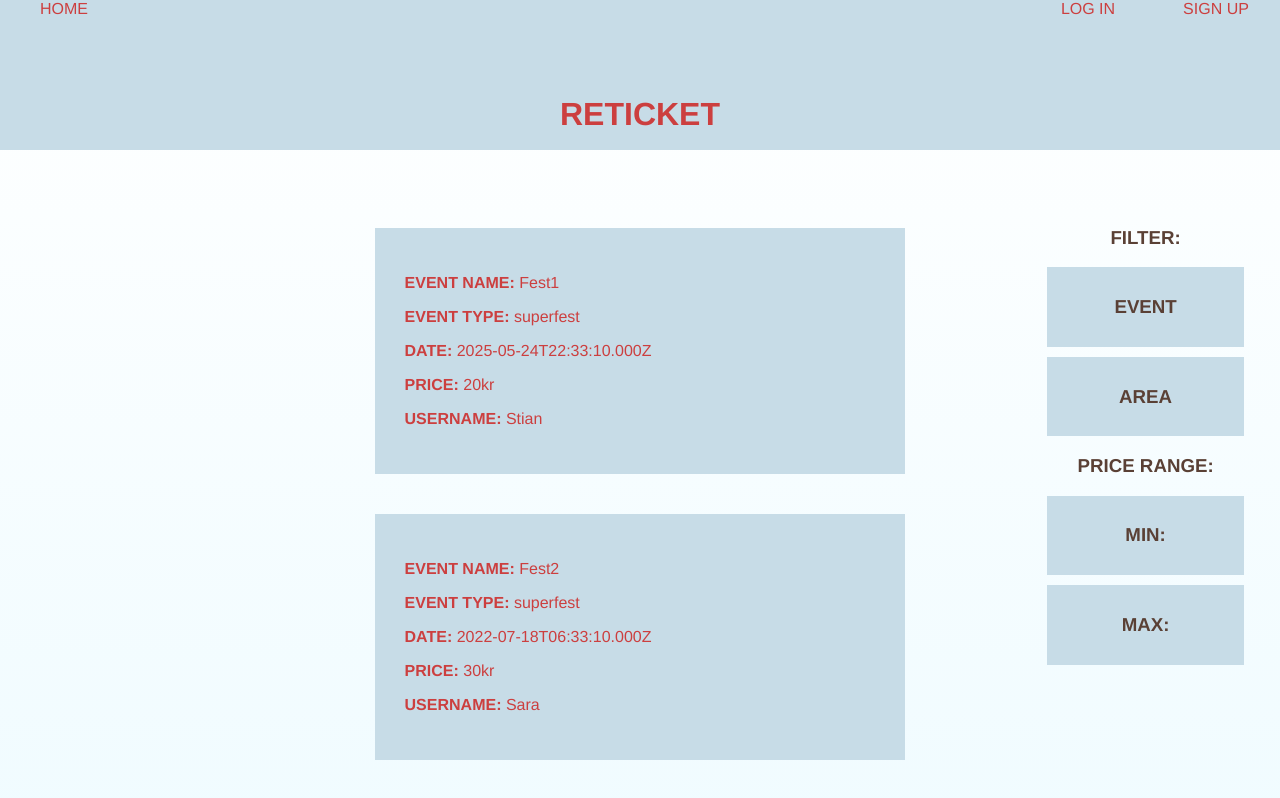
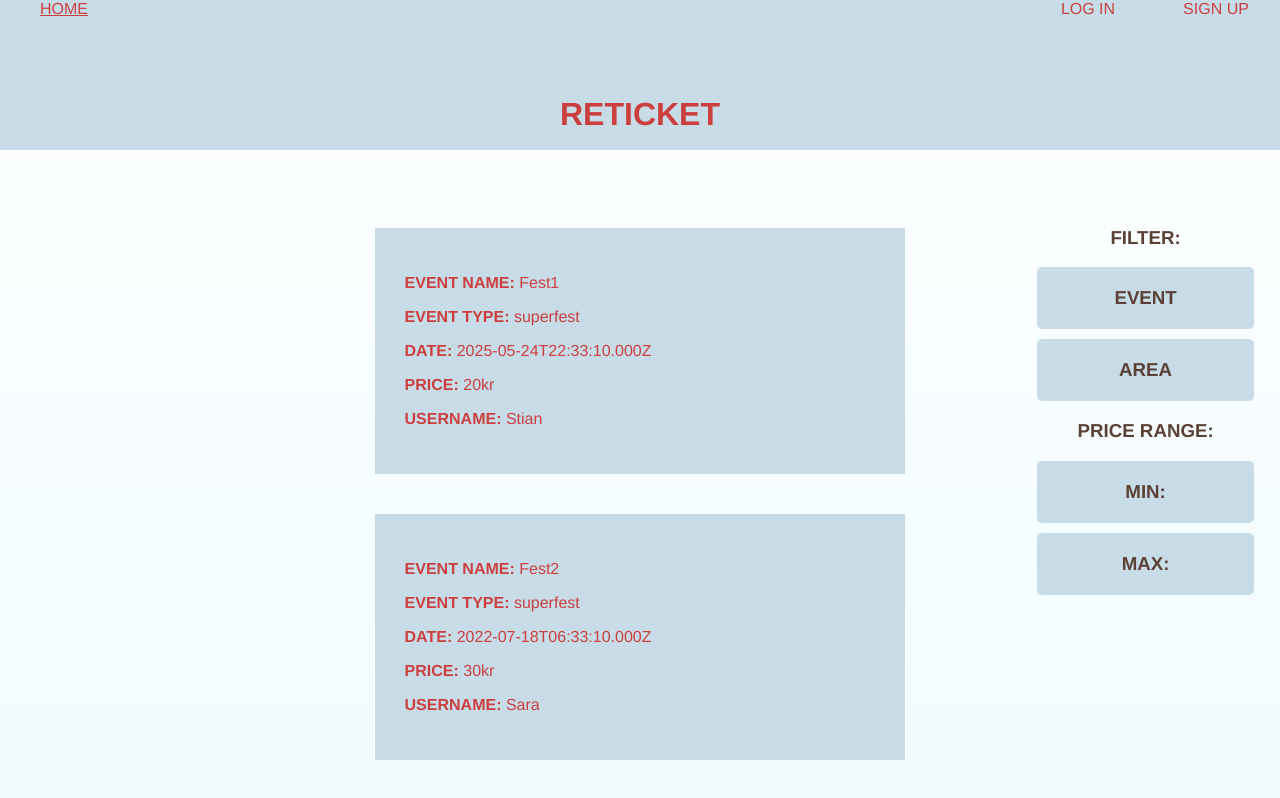
Before and after one commit to CzternastyHembre/TDT4140-PU, a Vue app in the folder client/: page / in a window 1280 px wide. Shown: the top 798 px of the page. Built offline with nearby package versions, Linux system fonts and the light colour scheme.

Commit message:
🌈 style(client): underline cur page
Add underline on the active link you are in

Related to: #14

```diff
--- a/client/src/App.vue
+++ b/client/src/App.vue
@@ -88,11 +88,24 @@ body {
 }
 
 .box {
-  margin: 10px auto;
-  padding: 10px;
-  background-color: #c7dce7;
-  width: min(70%, 600px);
-  color: #5a4035;
-  text-align: center;
+  h3 {
+    margin: 10px auto;
+    padding: 20px;
+    background-color: #c7dce7;
+    width: min(70%, 600px);
+    color: #5a4035;
+    text-align: center;
+    border-radius: 5px;
+  }
+  a {
+    text-decoration: none;
+  }
+  :hover {
+    outline: 1px solid black;
+  }
+}
+#nav .router-link-active,
+.router-link-active h3 {
+  text-decoration: underline;
 }
 </style>
```
